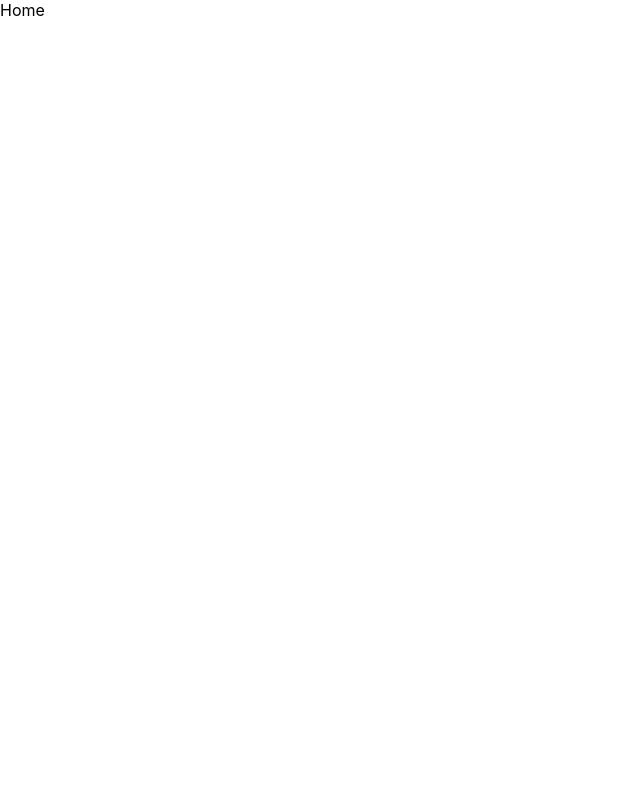
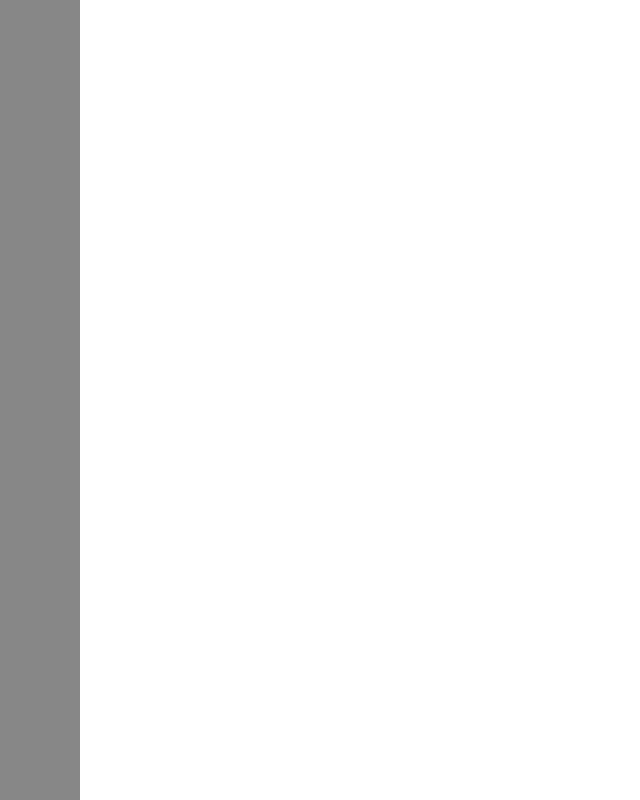
Before and after one commit to nanahiryu/mizu_simple_checklist, a React (Create React App) app: page / in a window 1280 px wide. Shown: the whole page, without its empty margins (0-640 px from the left). Built offline with nearby package versions, Linux system fonts and the light colour scheme.

Commit message:
sidebar設置(一時的コミット)

```diff
--- a/src/App.tsx
+++ b/src/App.tsx
@@ -1,13 +1,29 @@
 import React from "react";
+import styled from "styled-components";
 import "./App.css";
 import { Route, Routes } from "react-router-dom";
 import { Home } from "./components/pages/Home";
+import { Sidebar } from "./components/features/Sidebar/Sidebar";
+
+const SidebarContainer = styled.div`
+  width: 80px;
+  height: 100%;
+  background-color: #878787;
+  position: fixed;
+`;
 
 function App() {
   return (
-    <Routes>
-      <Route path="/" element={<Home />} />
-    </Routes>
+    <>
+      <SidebarContainer>
+        <Sidebar />
+      </SidebarContainer>
+      <div>
+        <Routes>
+          <Route path="/" element={<Home />} />
+        </Routes>
+      </div>
+    </>
   );
 }
 
--- /dev/null
+++ b/src/components/features/Sidebar/Sidebar.tsx
@@ -0,0 +1,14 @@
+import React from "react";
+import styled from "styled-components";
+
+const HamburgerContainer = styled.div`
+  padding: 20px 20px 0 20px;
+`;
+
+export const Sidebar = () => {
+  return (
+    <>
+      <HamburgerContainer></HamburgerContainer>
+    </>
+  );
+};
```
